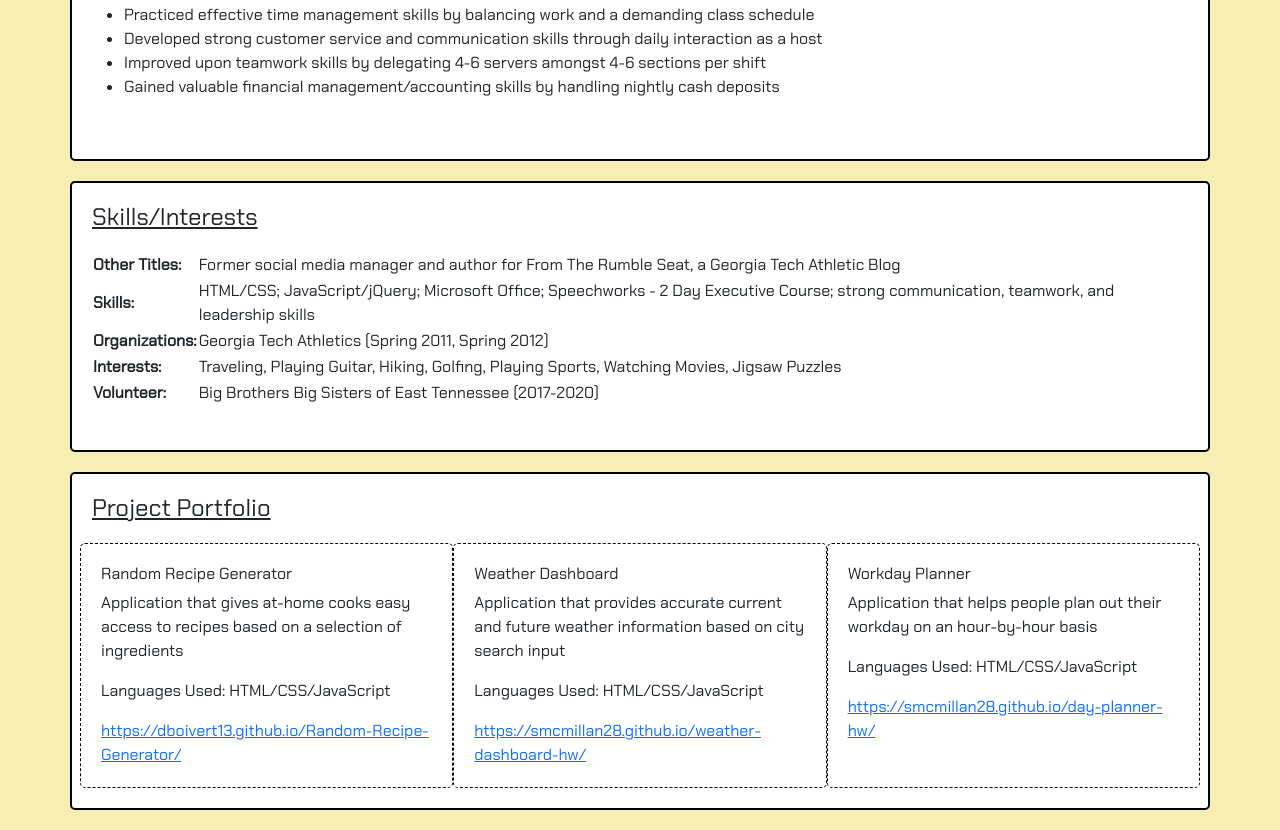
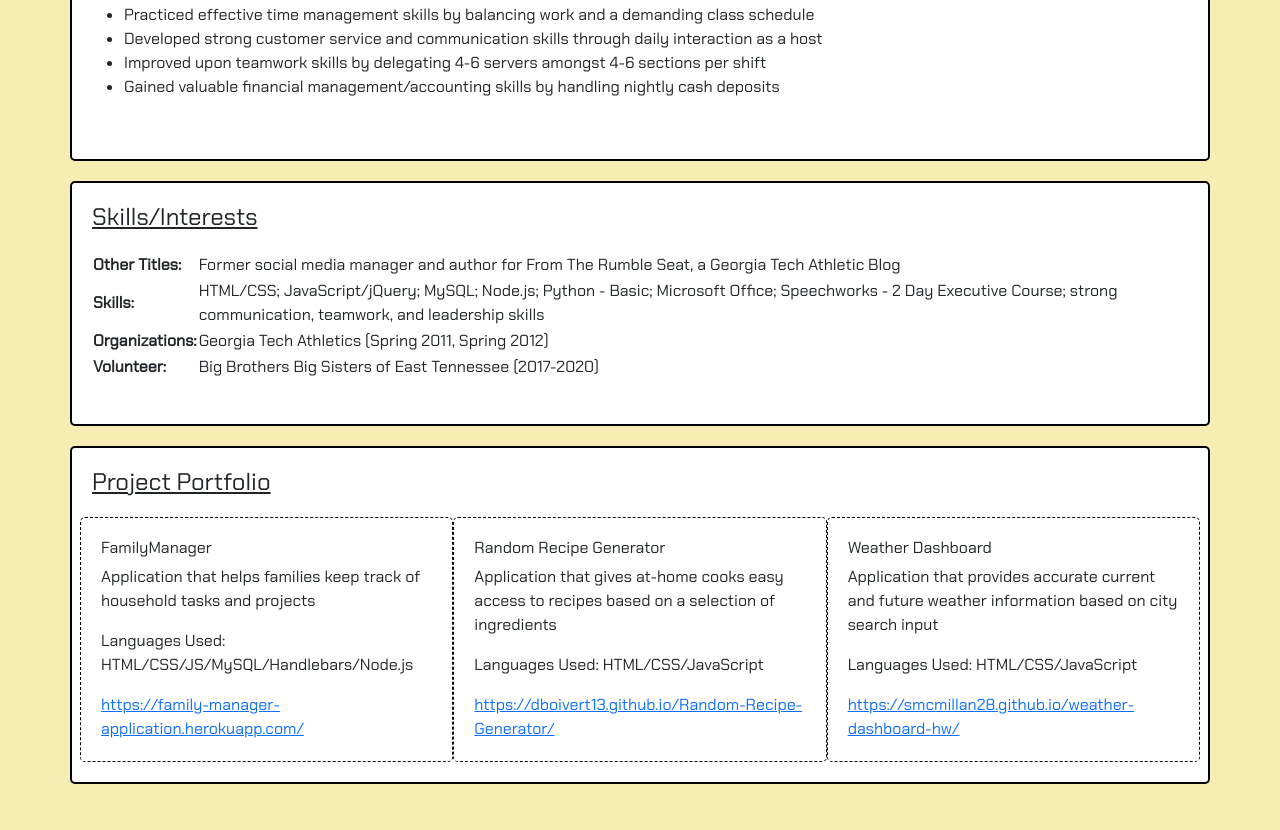
Before and after one commit to smcmillan28/career-services, a plain HTML site: page index.html in a window 1280 px wide. Shown: the part 1430-2260 px from the top of the page. After the commit the page ends 2234 px from the top, so only its background shows below. Drawn offline with nearby package versions, Linux system fonts and the light colour scheme.

Commit message:
updated portfolio and skills section

```diff
--- a/index.html
+++ b/index.html
@@ -111,15 +111,11 @@
             </tr>
             <tr>
                 <td><strong>Skills: </strong></td>
-                <td>HTML/CSS; JavaScript/jQuery; Microsoft Office; Speechworks - 2 Day Executive Course; strong communication, teamwork, and leadership skills</td>
+                <td>HTML/CSS; JavaScript/jQuery; MySQL; Node.js; Python - Basic; Microsoft Office; Speechworks - 2 Day Executive Course; strong communication, teamwork, and leadership skills</td>
             </tr>
             <tr>
                 <td><strong>Organizations: </strong></td>
                 <td>Georgia Tech Athletics (Spring 2011, Spring 2012)</td>
-            </tr>
-            <tr>
-                <td><strong>Interests: </strong></td>
-                <td>Traveling, Playing Guitar, Hiking, Golfing, Playing Sports, Watching Movies, Jigsaw Puzzles</td>
             </tr>
             <tr>
                 <td><strong>Volunteer: </strong></td>
@@ -133,6 +129,12 @@
         <div class="row">
             <h4>Project Portfolio</h4>
             <div class="col-md-4">
+                <h6>FamilyManager</h6>
+                <p>Application that helps families keep track of household tasks and projects</p>
+                <p>Languages Used: HTML/CSS/JS/MySQL/Handlebars/Node.js</p>
+                <a href="https://family-manager-application.herokuapp.com/" target="_blank">https://family-manager-application.herokuapp.com/</a>
+            </div>
+            <div class="col-md-4">
                 <h6>Random Recipe Generator</h6>
                 <p>Application that gives at-home cooks easy access to recipes based on a selection of ingredients</p>
                 <p>Languages Used: HTML/CSS/JavaScript</p>
@@ -144,12 +146,6 @@
                 <p>Languages Used: HTML/CSS/JavaScript</p>
                 <a href="https://smcmillan28.github.io/weather-dashboard-hw/" target="_blank">https://smcmillan28.github.io/weather-dashboard-hw/</a>
             </div>
-            <div class="col-md-4">
-                <h6>Workday Planner</h6>
-                <p>Application that helps people plan out their workday on an hour-by-hour basis</p>
-                <p>Languages Used: HTML/CSS/JavaScript</p>
-                <a href="https://smcmillan28.github.io/day-planner-hw/" target="_blank">https://smcmillan28.github.io/day-planner-hw/</a>
-            </div>
         </div>
     </div>
 
```
